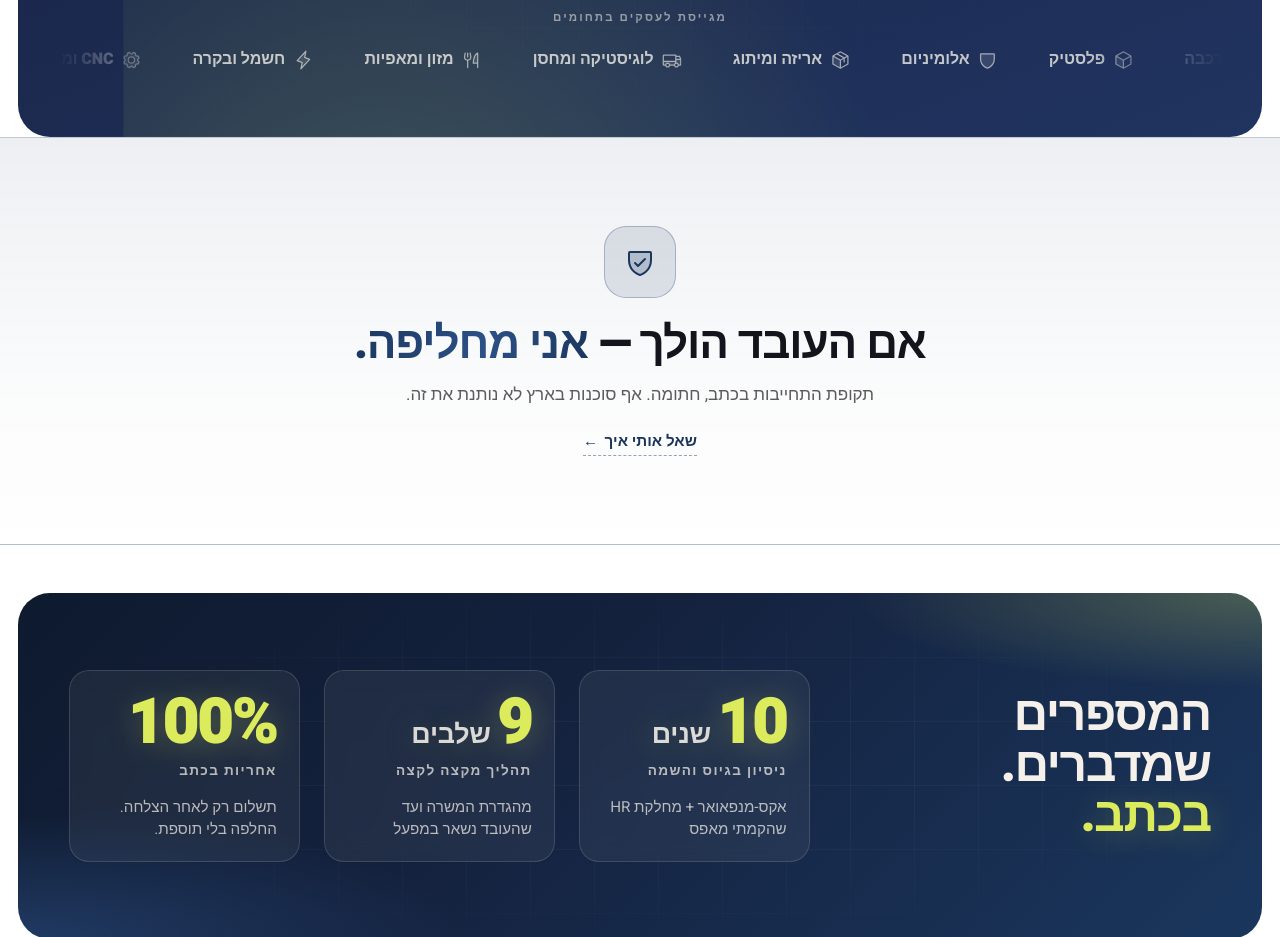
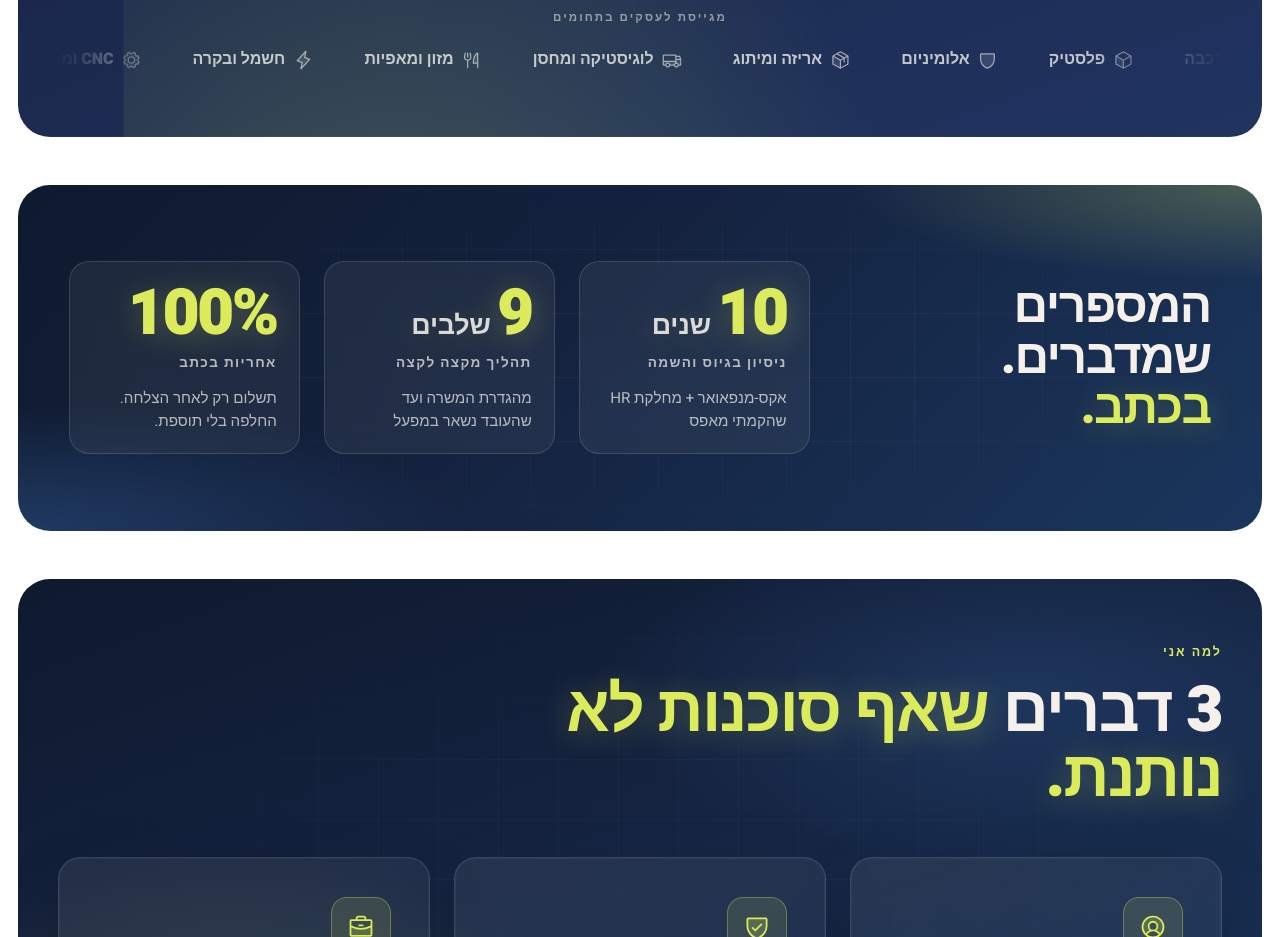
Before and after one commit to amirargaman95-hue/sapir-landing, a Next.js app in the folder app/: page / in a window 1280 px wide. Shown: the part 1120-2057 px from the top of the page. Built offline with nearby package versions, Linux system fonts and the light colour scheme.

Commit message:
remove(content): drop RiskReversalBanner — claim 'אני מחליפה' not accurate

```diff
--- a/app/src/app/page.tsx
+++ b/app/src/app/page.tsx
@@ -1,7 +1,6 @@
 import AnnouncementBar from "@/components/landing/AnnouncementBar";
 import TopHeader from "@/components/landing/TopHeader";
 import Hero from "@/components/landing/Hero";
-import RiskReversalBanner from "@/components/landing/RiskReversalBanner";
 import StatsBanner from "@/components/landing/StatsBanner";
 import ThreeReasons from "@/components/landing/ThreeReasons";
 import FullService from "@/components/landing/FullService";
@@ -21,7 +20,6 @@ export default function Home() {
       <TopHeader />
       <main id="main" className="pt-[88px] lg:pt-[104px]">
         <Hero />
-        <RiskReversalBanner />
         <StatsBanner />
         <ThreeReasons />
         <MidPageCTA
```
